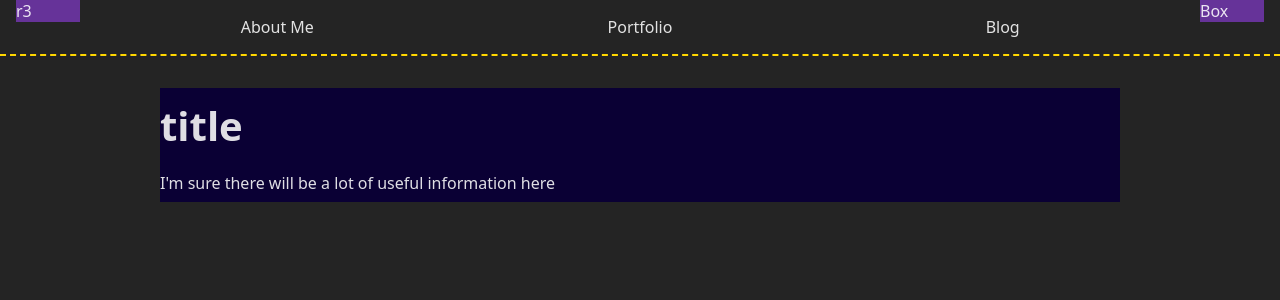
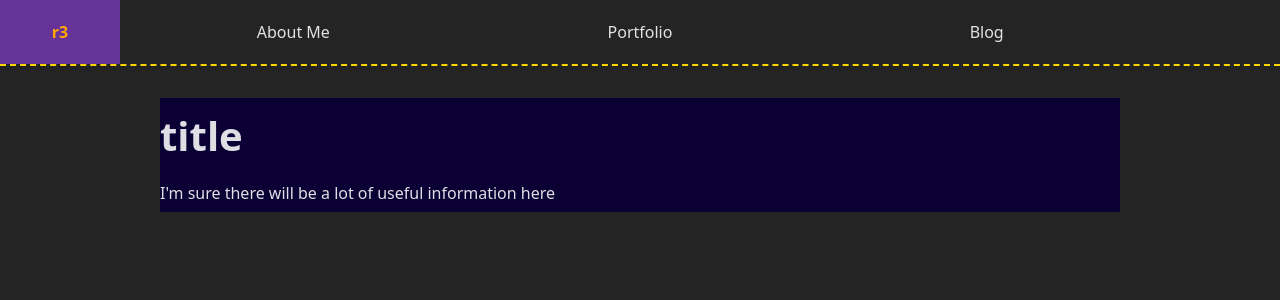
Before and after one commit to rspacerr/website, a Svelte app: page / in a window 1280 px wide. Shown: the top 300 px of the page. Built offline with nearby package versions, Linux system fonts and the light colour scheme.

Commit message:
fix: navbar style

```diff
--- a/src/App.svelte
+++ b/src/App.svelte
@@ -1,5 +1,5 @@
 <script>
-    import Navbar from "./components/Navbar.svelte";
+  import Navbar from "./lib/components/Navbar.svelte";
 </script>
 
 <header>
--- a/src/components/Navbar.svelte
+++ /dev/null
@@ -1,45 +0,0 @@
-<nav>
-  <div id="logo">
-    r3
-  </div>
-  <ul>
-    <li>About Me</li>
-    <li>Portfolio</li>
-    <li>Blog</li>
-  </ul>
-  <div id="save">
-    Box
-  </div>
-</nav>
-
-<style>
-  nav {
-    display: flex;
-    border-bottom: 2px dashed gold;
-    width: 100%;
-    /* background-color: #0a0034; */
-  }
-
-  div#logo, #save {
-    background-color: rebeccapurple;
-    width: 5%;
-    height: 100%;
-    margin: 0 auto;
-    padding: 0 auto;
-  }
-
-  ul {
-    width: 85%;
-    display: flex;
-    flex-direction: row;
-    list-style: none;
-    text-align: center;
-    padding-left: 0;
-  }
-
-  li {
-    flex-grow: 1;
-    flex-shrink: 1;
-    flex-basis: 0;
-  }
-</style>
--- /dev/null
+++ b/src/lib/components/Navbar.svelte
@@ -0,0 +1,63 @@
+<nav>
+  <div id="logo">
+    r3
+  </div>
+  <ul>
+    <li>About Me</li>
+    <li>Portfolio</li>
+    <li>Blog</li>
+  </ul>
+</nav>
+
+<style>
+  nav {
+    display: flex;
+    border-bottom: 2px dashed gold;
+    width: 100%;
+    height: 8vh;
+    min-height: 50px;
+    justify-content: center;
+    align-items: center;
+    /* background-color: #0a0034; */
+  }
+
+  div#logo {
+    display: flex;
+    height: 100%;
+    flex: 0 0 120px;
+    margin: 0;
+    padding: 0;
+    justify-content: center;
+    align-items: center;
+  }
+
+  div#logo:hover {
+    background-color: rebeccapurple;
+    font-weight: bold;
+    color: orange;
+  }
+
+  ul {
+    width: 85%;
+    height: 100%;
+    display: flex;
+    flex-direction: row;
+    list-style: none;
+    text-align: center;
+    padding-left: 0;
+    margin: 0;
+  }
+  ul:last-child {
+    margin-right: 120px;
+  }
+
+  li {
+    display: flex;
+    height: 100%;
+    flex-grow: 1;
+    flex-shrink: 1;
+    flex-basis: 0;
+    justify-content: center;
+    align-items: center;
+  }
+</style>
```
